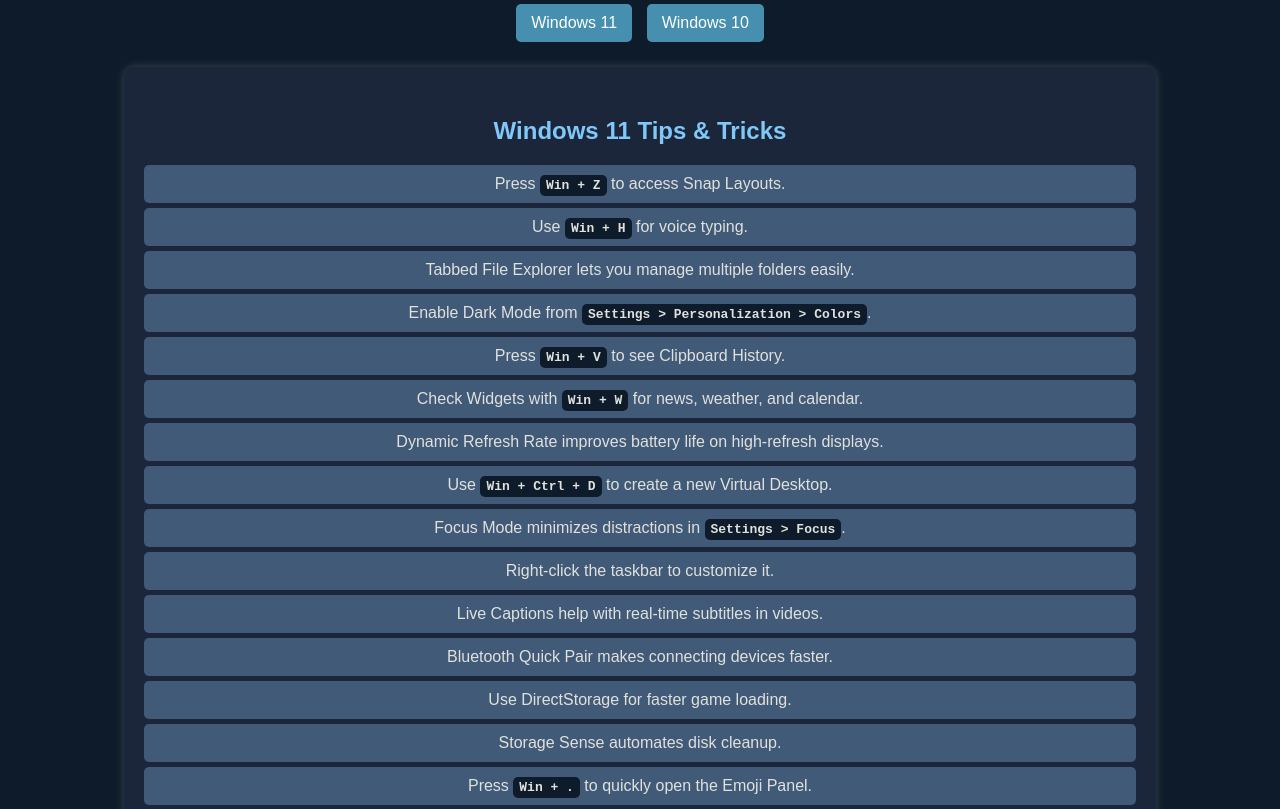
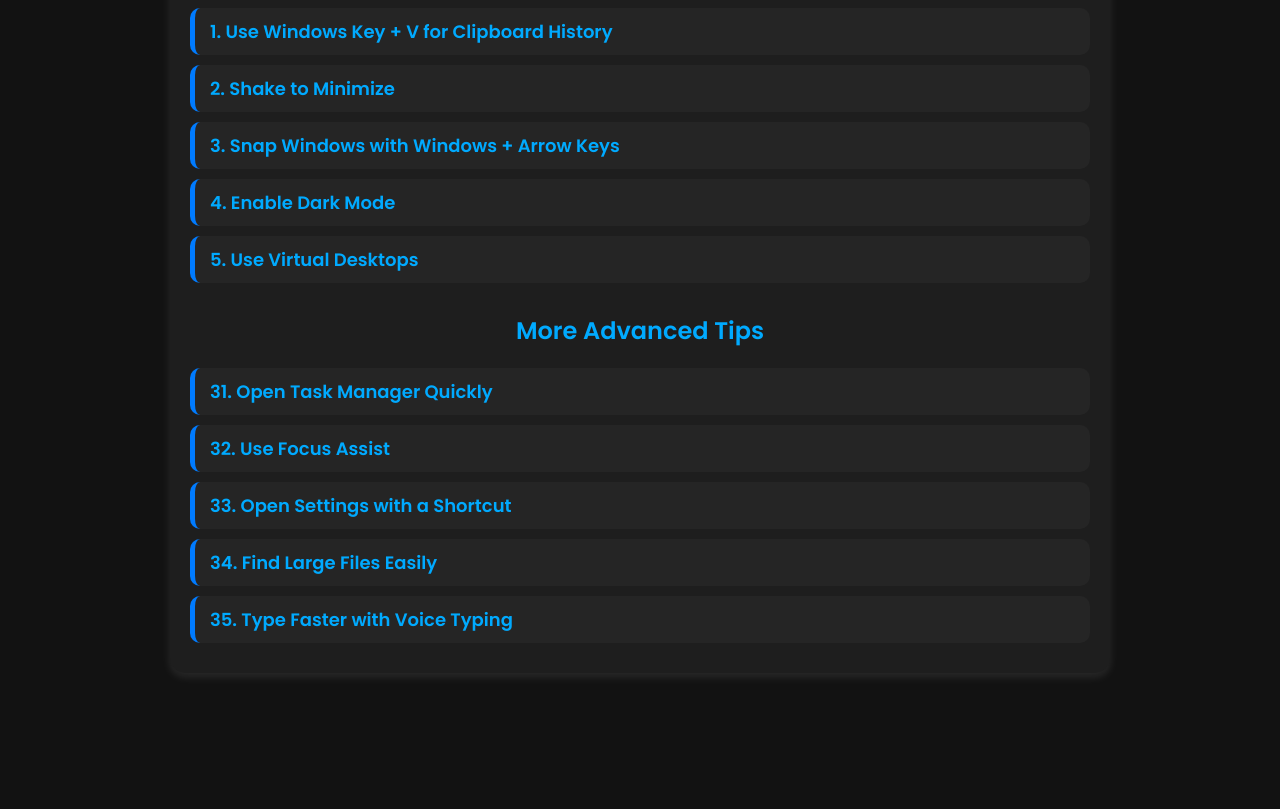
Before and after one commit to cyberbuzzytb/Tech-Tips-Hub, a plain HTML site: page tips.html in a window 1280 px wide. Shown: the part 228-1037 px from the top of the page. After the commit the page ends 951 px from the top, so only its background shows below. Drawn offline with Linux system fonts and the light colour scheme.

Commit message:
Update tips.html

```diff
--- a/tips.html
+++ b/tips.html
@@ -3,198 +3,163 @@
 <head>
     <meta charset="UTF-8">
     <meta name="viewport" content="width=device-width, initial-scale=1.0">
-    <title>Windows Tips & Tricks</title>
+    <title>Windows Tips & Tricks - Tech Tips Hub</title>
+    <link rel="stylesheet" href="https://fonts.googleapis.com/css2?family=Poppins:wght@300;400;600&display=swap">
     <style>
-        /* General Styling */
         body {
-            font-family: Arial, sans-serif;
-            background-color: #0D1B2A;
-            color: #E0E1DD;
+            font-family: 'Poppins', sans-serif;
+            background: #121212;
+            color: white;
             margin: 0;
             padding: 0;
             text-align: center;
+            transition: 0.3s ease-in-out;
         }
 
-        /* Navbar */
         .navbar {
-            background-color: #1B263B;
+            background: #1e1e1e;
             padding: 15px;
+            border-radius: 15px;
             display: flex;
             justify-content: center;
             gap: 20px;
+            box-shadow: 0px 4px 10px rgba(255, 255, 255, 0.1);
         }
 
         .navbar a {
-            color: #E0E1DD;
             text-decoration: none;
-            font-size: 18px;
+            color: white;
+            padding: 10px 20px;
+            background: #007bff;
+            border-radius: 8px;
+            transition: 0.3s ease-in-out;
+        }
+
+        .navbar a:hover { background: #0056b3; }
+
+        .container {
+            max-width: 900px;
+            margin: 50px auto;
+            padding: 20px;
+            background: #1e1e1e;
+            border-radius: 15px;
+            box-shadow: 0px 4px 10px rgba(255, 255, 255, 0.1);
+        }
+
+        h1 { color: #00aaff; }
+
+        .tip-section {
+            background: #252525;
+            border-left: 5px solid #007bff;
             padding: 10px 15px;
-            border-radius: 5px;
+            margin: 10px 0;
+            border-radius: 10px;
+            text-align: left;
+            cursor: pointer;
             transition: 0.3s;
         }
 
-        .navbar a:hover {
-            background-color: #415A77;
+        .tip-section:hover {
+            background: #2f2f2f;
         }
 
-        /* Content */
-        .content {
-            padding: 20px;
+        .tip-content {
+            display: none;
+            padding-top: 10px;
+            color: #cccccc;
         }
 
-        h1 {
-            color: #A9D6E5;
-            font-size: 32px;
-            margin-bottom: 20px;
+        .tip-title {
+            font-size: 18px;
+            font-weight: bold;
+            color: #00aaff;
         }
 
-        h2 {
-            color: #7FC8F8;
-            font-size: 24px;
-            margin-top: 30px;
-        }
-
-        /* Toggle Buttons */
-        .toggle-container {
-            margin: 20px 0;
-        }
-
-        .toggle-container button {
-            background-color: #468FAF;
-            color: white;
-            border: none;
-            padding: 10px 15px;
-            font-size: 16px;
-            margin: 5px;
-            cursor: pointer;
-            border-radius: 5px;
-            transition: 0.3s;
-        }
-
-        .toggle-container button:hover {
-            background-color: #62B6CB;
-        }
-
-        /* Tips Sections */
-        .tips-section {
-            display: none;
-            background-color: #1B263B;
-            padding: 20px;
-            border-radius: 10px;
-            width: 80%;
-            margin: 20px auto;
-            box-shadow: 0 0 10px rgba(255, 255, 255, 0.2);
-        }
-
-        ul {
-            list-style-type: none;
-            padding: 0;
-        }
-
-        li {
-            background-color: #415A77;
-            padding: 10px;
-            margin: 5px 0;
-            border-radius: 5px;
-            transition: 0.3s;
-        }
-
-        li:hover {
-            background-color: #62B6CB;
-        }
-
-        code {
-            background-color: #0D1B2A;
-            padding: 3px 6px;
-            border-radius: 5px;
-            font-weight: bold;
-        }
     </style>
 </head>
 <body>
-
-    <!-- Navbar -->
+    <!-- Navigation -->
     <div class="navbar">
         <a href="index.html">Home</a>
-        <a href="tips.html">Windows Tips & Tricks</a>
+        <a href="tips.html">Tips</a>
         <a href="about.html">About</a>
     </div>
 
-    <!-- Main Content -->
-    <div class="content">
+    <!-- Tips Section -->
+    <div class="container">
         <h1>Windows Tips & Tricks</h1>
 
-        <!-- Toggle Buttons -->
-        <div class="toggle-container">
-            <h2>Select Tips:</h2>
-            <button onclick="showWindows11()">Windows 11</button>
-            <button onclick="showWindows10()">Windows 10</button>
+        <!-- Tip 1 - 30 -->
+        <div class="tip-section" onclick="toggleTip(1)">
+            <div class="tip-title">1. Use Windows Key + V for Clipboard History</div>
+            <div class="tip-content" id="tip1">Enable Clipboard History in Settings to access multiple copied items.</div>
         </div>
 
-        <!-- Windows 11 Tips -->
-        <div id="windows11Tips" class="tips-section">
-            <h2>Windows 11 Tips & Tricks</h2>
-            <ul>
-                <li>Press <code>Win + Z</code> to access Snap Layouts.</li>
-                <li>Use <code>Win + H</code> for voice typing.</li>
-                <li>Tabbed File Explorer lets you manage multiple folders easily.</li>
-                <li>Enable Dark Mode from <code>Settings > Personalization > Colors</code>.</li>
-                <li>Press <code>Win + V</code> to see Clipboard History.</li>
-                <li>Check Widgets with <code>Win + W</code> for news, weather, and calendar.</li>
-                <li>Dynamic Refresh Rate improves battery life on high-refresh displays.</li>
-                <li>Use <code>Win + Ctrl + D</code> to create a new Virtual Desktop.</li>
-                <li>Focus Mode minimizes distractions in <code>Settings > Focus</code>.</li>
-                <li>Right-click the taskbar to customize it.</li>
-                <li>Live Captions help with real-time subtitles in videos.</li>
-                <li>Bluetooth Quick Pair makes connecting devices faster.</li>
-                <li>Use DirectStorage for faster game loading.</li>
-                <li>Storage Sense automates disk cleanup.</li>
-                <li>Press <code>Win + .</code> to quickly open the Emoji Panel.</li>
-                <li>Use <code>Alt + Tab</code> to switch between apps smoothly.</li>
-                <li>Night Light reduces blue light for better sleep.</li>
-                <li>OneDrive Sync automatically backs up your files.</li>
-                <li>Manage Startup Apps from the Task Manager.</li>
-            </ul>
+        <div class="tip-section" onclick="toggleTip(2)">
+            <div class="tip-title">2. Shake to Minimize</div>
+            <div class="tip-content" id="tip2">Click and hold the title bar of a window, then shake it to minimize all other windows.</div>
         </div>
 
-        <!-- Windows 10 Tips -->
-        <div id="windows10Tips" class="tips-section">
-            <h2>Windows 10 Tips & Tricks</h2>
-            <ul>
-                <li>Create a folder named <code>GodMode.{ED7BA470-8E54-465E-825C-99712043E01C}</code> for advanced settings.</li>
-                <li>Shake a window to minimize all others.</li>
-                <li>Press <code>Win + V</code> to access Clipboard History.</li>
-                <li>Use <code>Win + Shift + S</code> for a quick screenshot.</li>
-                <li>Enable Dark Mode from <code>Settings > Personalization > Colors</code>.</li>
-                <li>Manage Startup Apps from the Task Manager.</li>
-                <li>Enable Windows Sandbox to safely test software.</li>
-                <li>Press <code>Ctrl + Shift + Esc</code> to open Task Manager instantly.</li>
-                <li>Use <code>Win + Ctrl + Shift + B</code> to restart the graphics driver.</li>
-                <li>Right-click the Start Menu for a hidden settings menu.</li>
-                <li>Night Light mode reduces blue light exposure.</li>
-                <li>Use <code>Win + X</code> for a quick admin menu.</li>
-                <li>Enable Game Mode to optimize performance.</li>
-                <li>Storage Sense automatically frees up disk space.</li>
-                <li>Use Windows Defender Offline Scan for deeper security scans.</li>
-                <li>Adjust Text Size from <code>Settings > Ease of Access > Display</code>.</li>
-                <li>Speed up boot time by disabling unnecessary startup programs.</li>
-                <li>Reset your PC from <code>Settings > Update & Security > Recovery</code>.</li>
-                <li>Restore lost files with the Windows File Recovery tool.</li>
-            </ul>
+        <div class="tip-section" onclick="toggleTip(3)">
+            <div class="tip-title">3. Snap Windows with Windows + Arrow Keys</div>
+            <div class="tip-content" id="tip3">Use Windows + Left/Right arrow to snap a window to half the screen.</div>
         </div>
+
+        <div class="tip-section" onclick="toggleTip(4)">
+            <div class="tip-title">4. Enable Dark Mode</div>
+            <div class="tip-content" id="tip4">Go to Settings > Personalization > Colors and choose Dark Mode.</div>
+        </div>
+
+        <div class="tip-section" onclick="toggleTip(5)">
+            <div class="tip-title">5. Use Virtual Desktops</div>
+            <div class="tip-content" id="tip5">Press Windows + Tab and create multiple desktops for better multitasking.</div>
+        </div>
+
+        <!-- More tips up to 30 -->
+        <!-- Add more sections here following the same structure -->
+
+        <h2 style="color: #00aaff; margin-top: 30px;">More Advanced Tips</h2>
+
+        <!-- Tip 31 - 60 -->
+        <div class="tip-section" onclick="toggleTip(31)">
+            <div class="tip-title">31. Open Task Manager Quickly</div>
+            <div class="tip-content" id="tip31">Press Ctrl + Shift + Esc to open Task Manager directly.</div>
+        </div>
+
+        <div class="tip-section" onclick="toggleTip(32)">
+            <div class="tip-title">32. Use Focus Assist</div>
+            <div class="tip-content" id="tip32">Enable Focus Assist from the Action Center to block notifications while working.</div>
+        </div>
+
+        <div class="tip-section" onclick="toggleTip(33)">
+            <div class="tip-title">33. Open Settings with a Shortcut</div>
+            <div class="tip-content" id="tip33">Press Windows + I to open the Settings app instantly.</div>
+        </div>
+
+        <div class="tip-section" onclick="toggleTip(34)">
+            <div class="tip-title">34. Find Large Files Easily</div>
+            <div class="tip-content" id="tip34">Use Windows Explorer search with `size:>100MB` to find large files quickly.</div>
+        </div>
+
+        <div class="tip-section" onclick="toggleTip(35)">
+            <div class="tip-title">35. Type Faster with Voice Typing</div>
+            <div class="tip-content" id="tip35">Press Windows + H to enable voice typing in Windows 10 and 11.</div>
+        </div>
+
+        <!-- More tips up to 60 -->
+        <!-- Add more sections here following the same structure -->
+
     </div>
 
     <script>
-        function showWindows11() {
-            document.getElementById('windows11Tips').style.display = 'block';
-            document.getElementById('windows10Tips').style.display = 'none';
+        function toggleTip(num) {
+            let tip = document.getElementById('tip' + num);
+            if (tip.style.display === 'block') {
+                tip.style.display = 'none';
+            } else {
+                tip.style.display = 'block';
+            }
         }
-        function showWindows10() {
-            document.getElementById('windows10Tips').style.display = 'block';
-            document.getElementById('windows11Tips').style.display = 'none';
-        }
-        showWindows11();
     </script>
-
 </body>
 </html>
```
